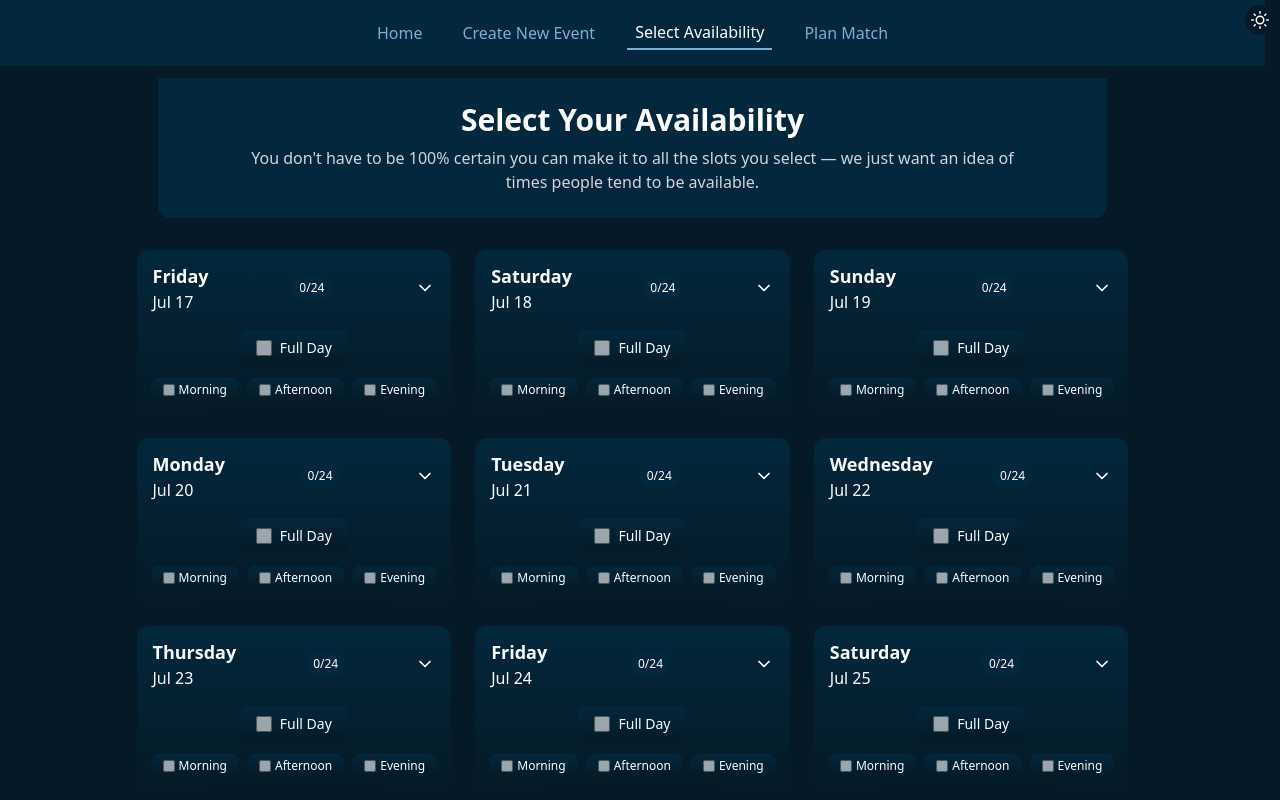
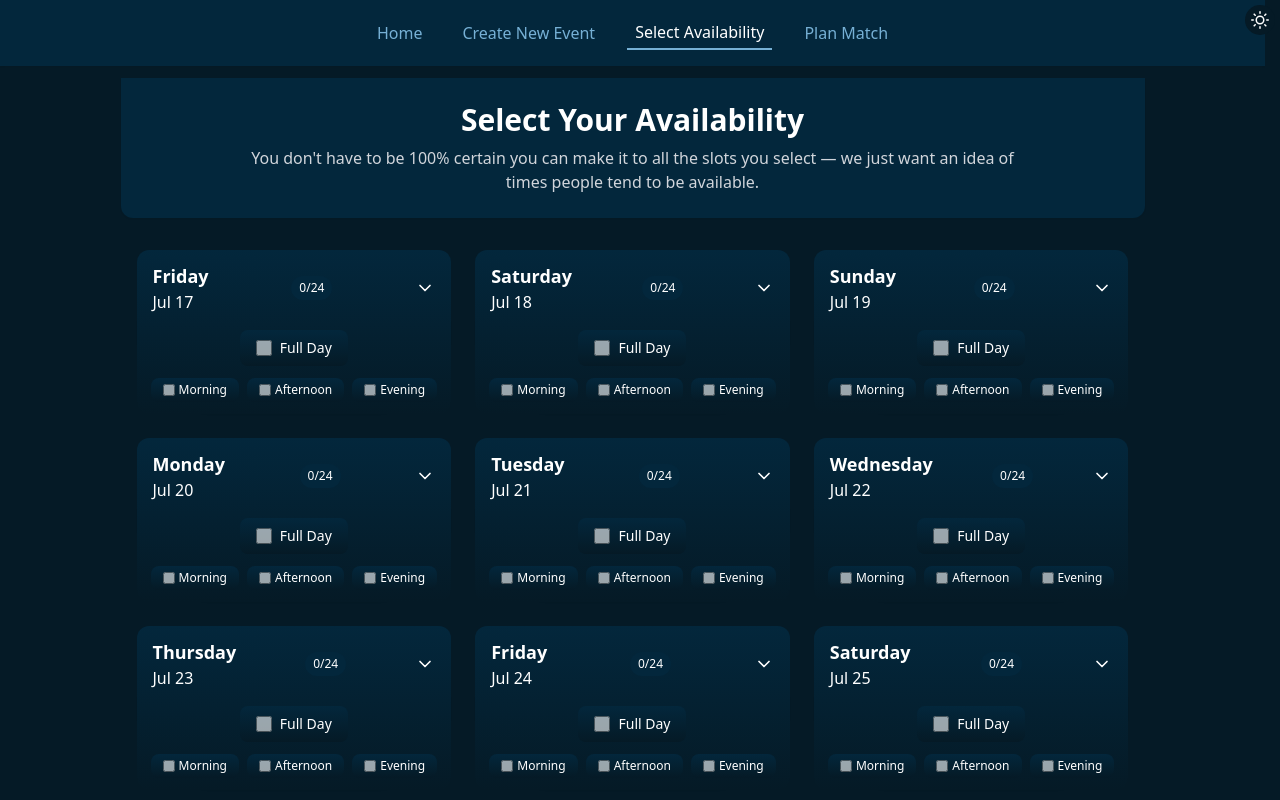
Before and after one commit to jazzorpheus/jof-scheduler, a React (Vite) app: page /select in a window 1280 px wide. Shown: the top 800 px of the page. Built offline with nearby package versions, Linux system fonts and the light colour scheme.

Commit message:
get PageHeader to match main content of page dynamically, clicking outside of modal now closes

```diff
--- a/src/components/Modal.jsx
+++ b/src/components/Modal.jsx
@@ -53,7 +53,12 @@ export default function Modal({ slot, onClose, selectedSlots, onSelectSlot }) {
   // Create a portal to send this component/element to the <div class="model-container"> in index.html
   // so that the absolute/fixed position property allows the div with inset-0 to take up entire html body.
   return createPortal(
-    <div className="fixed inset-0 z-50 flex items-center justify-center bg-black bg-opacity-50 p-4 dark:bg-opacity-70">
+    <div
+      className="fixed inset-0 z-50 flex items-center justify-center bg-black bg-opacity-50 p-4 dark:bg-opacity-70"
+      onClick={(e) => {
+        if (e.target === e.currentTarget) onClose();
+      }}
+    >
       <div
         className="dark:border dark:border-jof-blue-500  bg-white rounded-xl shadow-lg p-6 relative inline-block
       max-h-[90vh] overflow-auto dark:bg-jof-blue-900"
--- a/src/components/PageHeader.jsx
+++ b/src/components/PageHeader.jsx
@@ -1,8 +1,7 @@
 export default function PageHeader({ title, children }) {
   return (
     <header className="sticky top-0 z-10">
-      {/* This inner div gets the background and width constraint */}
-      <div className="mx-auto w-[75%] bg-white dark:bg-jof-blue-700 shadow-sm px-4 py-6 text-center sm:px-6 lg:px-8 rounded-b-xl">
+      <div className="mx-auto w-full max-w-5xl bg-white dark:bg-jof-blue-700 shadow-sm px-4 py-6 text-center sm:px-6 lg:px-8 rounded-b-xl">
         <h1 className="text-2xl font-bold text-gray-900 sm:text-3xl dark:text-white">
           {title}
         </h1>
```
Also changed, not shown: src/index.css (+0 -17 lines), 1 other file (tests, documents, lock files or other folders).
